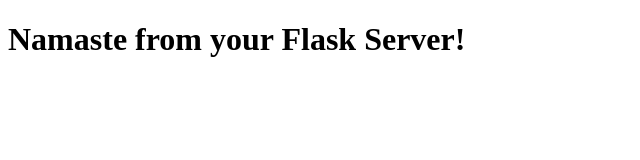
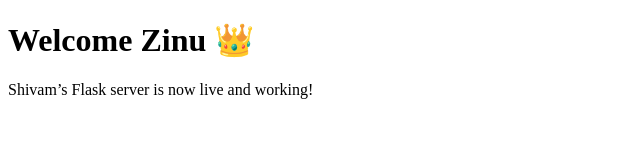
Before and after one commit to shivampounikarglitch/shivam-types, a plain HTML site: page templates/index.html in a window 1280 px wide. Shown: the whole page, without its empty margins (0-640 px from the left). Drawn offline with Linux system fonts and the light colour scheme.

Commit message:
Update index.html

```diff
--- a/templates/index.html
+++ b/templates/index.html
@@ -1,9 +1,10 @@
 <!DOCTYPE html>
 <html>
 <head>
-  <title>Welcome Shivam!</title>
+  <title>Zinu Flask Server</title>
 </head>
 <body>
-  <h1>Namaste from your Flask Server!</h1>
+  <h1>Welcome Zinu 👑</h1>
+  <p>Shivam’s Flask server is now live and working!</p>
 </body>
 </html>
```
